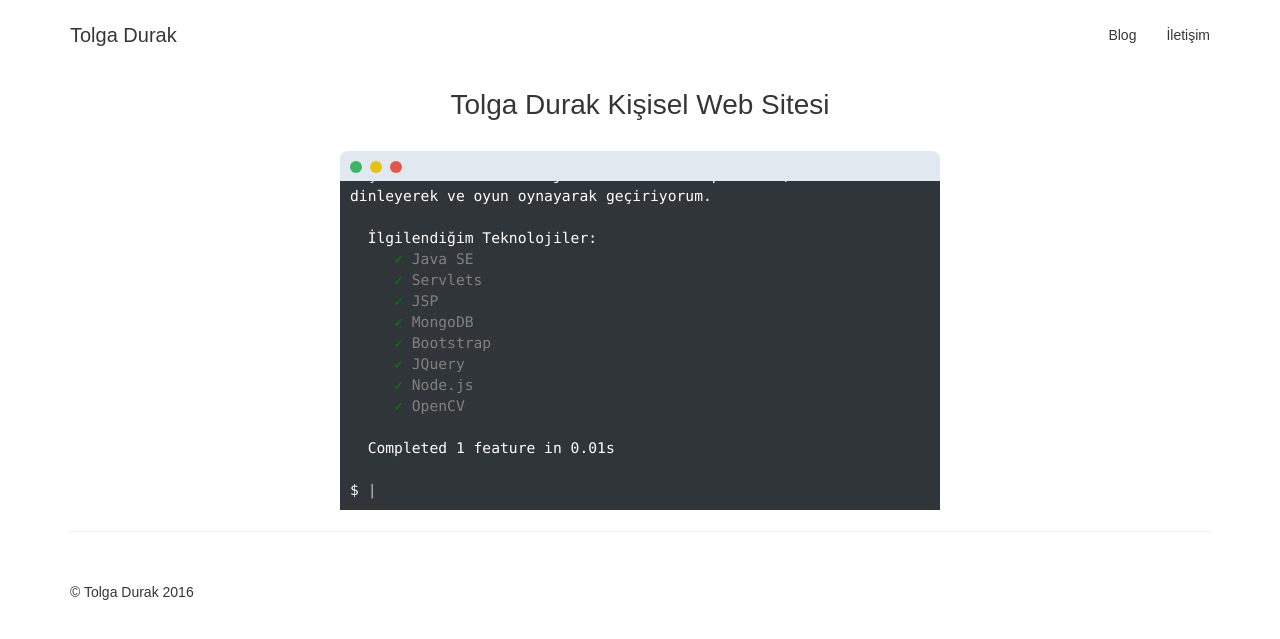
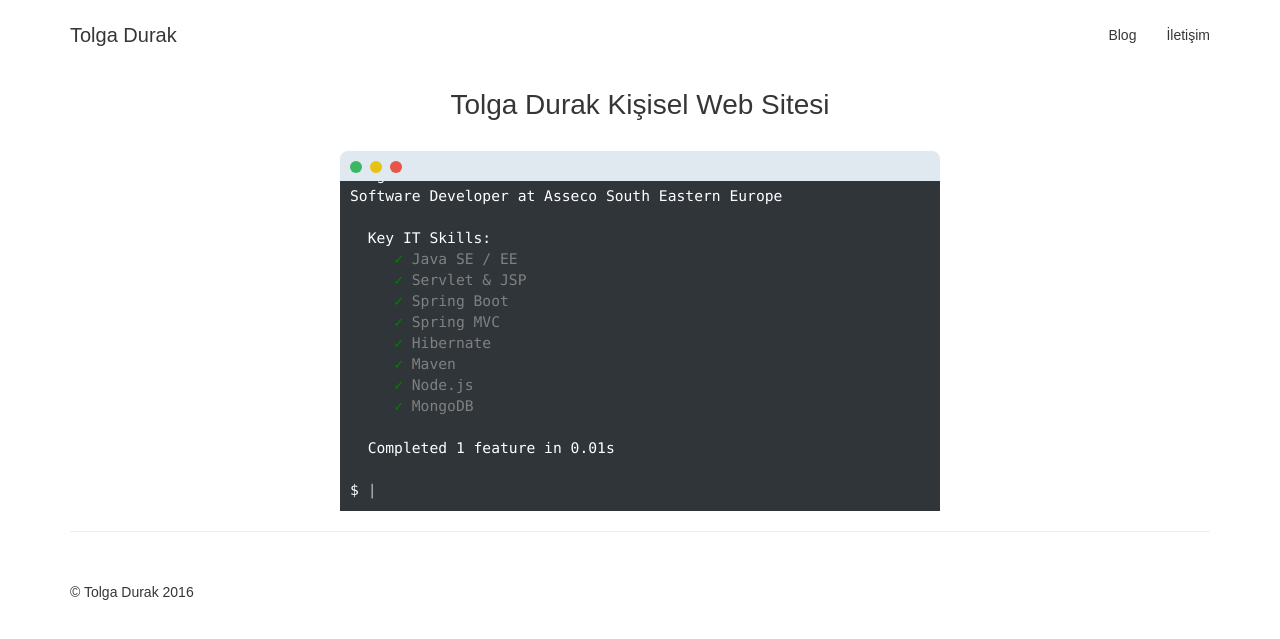
Before and after one commit to tolgadurak/tolgadurak.github.io, a Jekyll site: the page built from index.html, in a window 1280 px wide. Shown: the top 639 px of the page. Built offline with Jekyll 4.4.1, drawn with Linux system fonts in a browser that asks for light colours.

Commit message:
Update index.html

```diff
--- a/index.html
+++ b/index.html
@@ -21,32 +21,28 @@ layout: indexLayout
                 </div>
                 <!-- data -->
                 <div class="terminal-data mimik-run-output">
-                    <br>Hakkımda
+                    <br>About Me
                     <br> ----------------------------------------------
-                    <br> Ad: Tolga
-                    <br> Soyad: Durak
-                    <br> Eğitim: İstanbul Üniversitesi
-                    <br> Staj: OBSS - Open Business Software Solutions
+                    <br> Tolga Durak
+                    <br> Software Developer at Asseco South Eastern Europe
                     <br>
-                    <br> Boş zamanlarımı teknoloji sitelerini takip ederek, müzik dinleyerek ve oyun oynayarak geçiriyorum.
-                    <br>
-                    <br> &nbsp;&nbsp;İlgilendiğim Teknolojiler:
+                    <br> &nbsp;&nbsp;Key IT Skills:
                     <br> &nbsp;&nbsp;&nbsp;&nbsp;
-                    <span class="green">✓</span> <span class="gray">Java SE</span>
+                    <span class="green">✓</span> <span class="gray">Java SE / EE</span>
                     <br> &nbsp;&nbsp;&nbsp;&nbsp;
-                    <span class="green">✓</span> <span class="gray">Servlets</span>
+                    <span class="green">✓</span> <span class="gray">Servlet & JSP</span>
                     <br> &nbsp;&nbsp;&nbsp;&nbsp;
-                    <span class="green">✓</span> <span class="gray">JSP</span>
+                    <span class="green">✓</span> <span class="gray">Spring Boot</span>
                     <br> &nbsp;&nbsp;&nbsp;&nbsp;
-                    <span class="green">✓</span> <span class="gray">MongoDB</span>
+                    <span class="green">✓</span> <span class="gray">Spring MVC</span>
                     <br> &nbsp;&nbsp;&nbsp;&nbsp;
-                    <span class="green">✓</span> <span class="gray">Bootstrap</span>
+                    <span class="green">✓</span> <span class="gray">Hibernate</span>
                     <br> &nbsp;&nbsp;&nbsp;&nbsp;
-                    <span class="green">✓</span> <span class="gray">JQuery</span>
+                    <span class="green">✓</span> <span class="gray">Maven</span>
                     <br> &nbsp;&nbsp;&nbsp;&nbsp;
                     <span class="green">✓</span> <span class="gray">Node.js</span>
                     <br> &nbsp;&nbsp;&nbsp;&nbsp;
-                    <span class="green">✓</span> <span class="gray">OpenCV</span>
+                    <span class="green">✓</span> <span class="gray">MongoDB</span>
                     <br>
                     <br> &nbsp;&nbsp;Completed 1 feature in 0.01s
                     <br>
```
